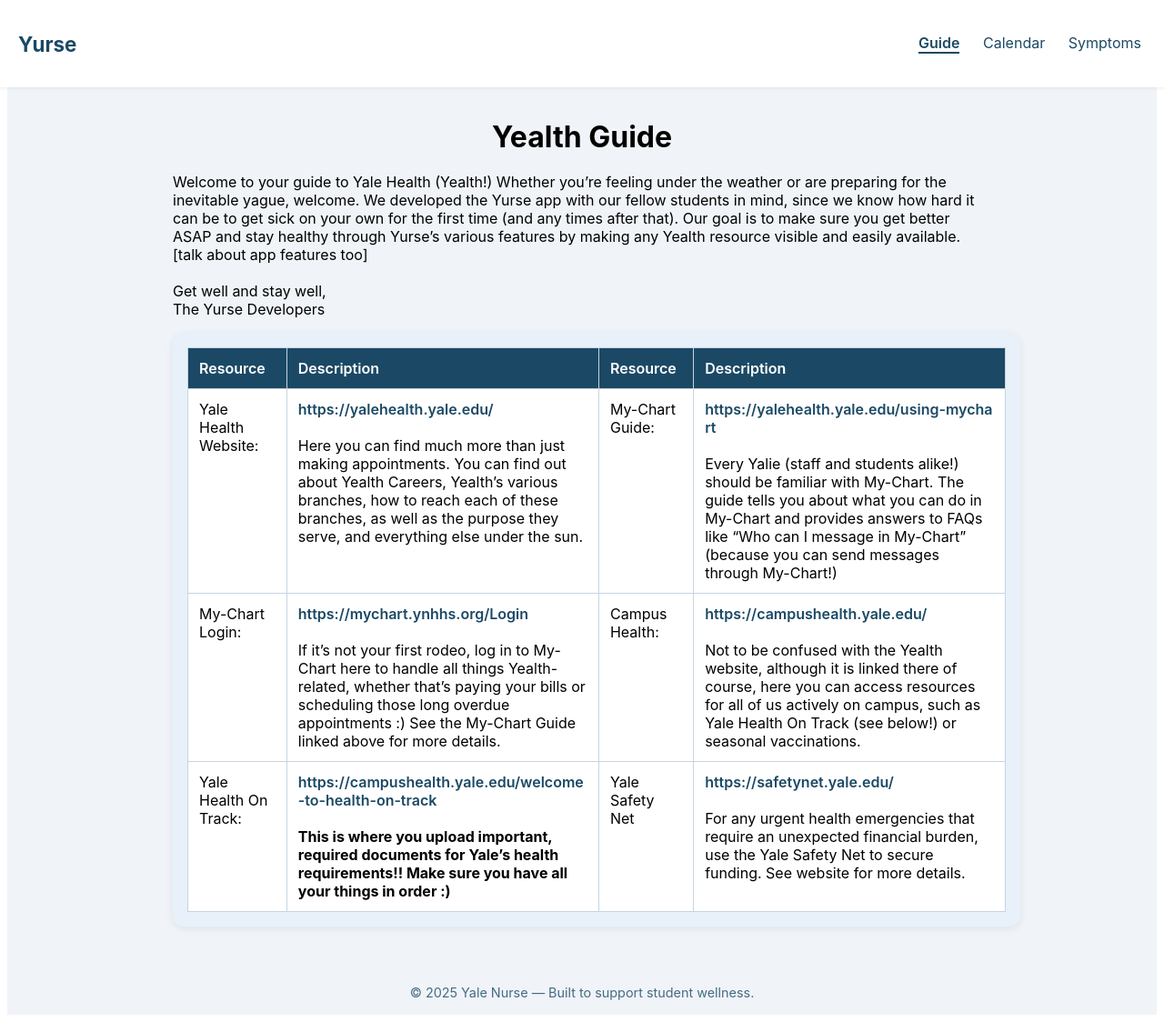
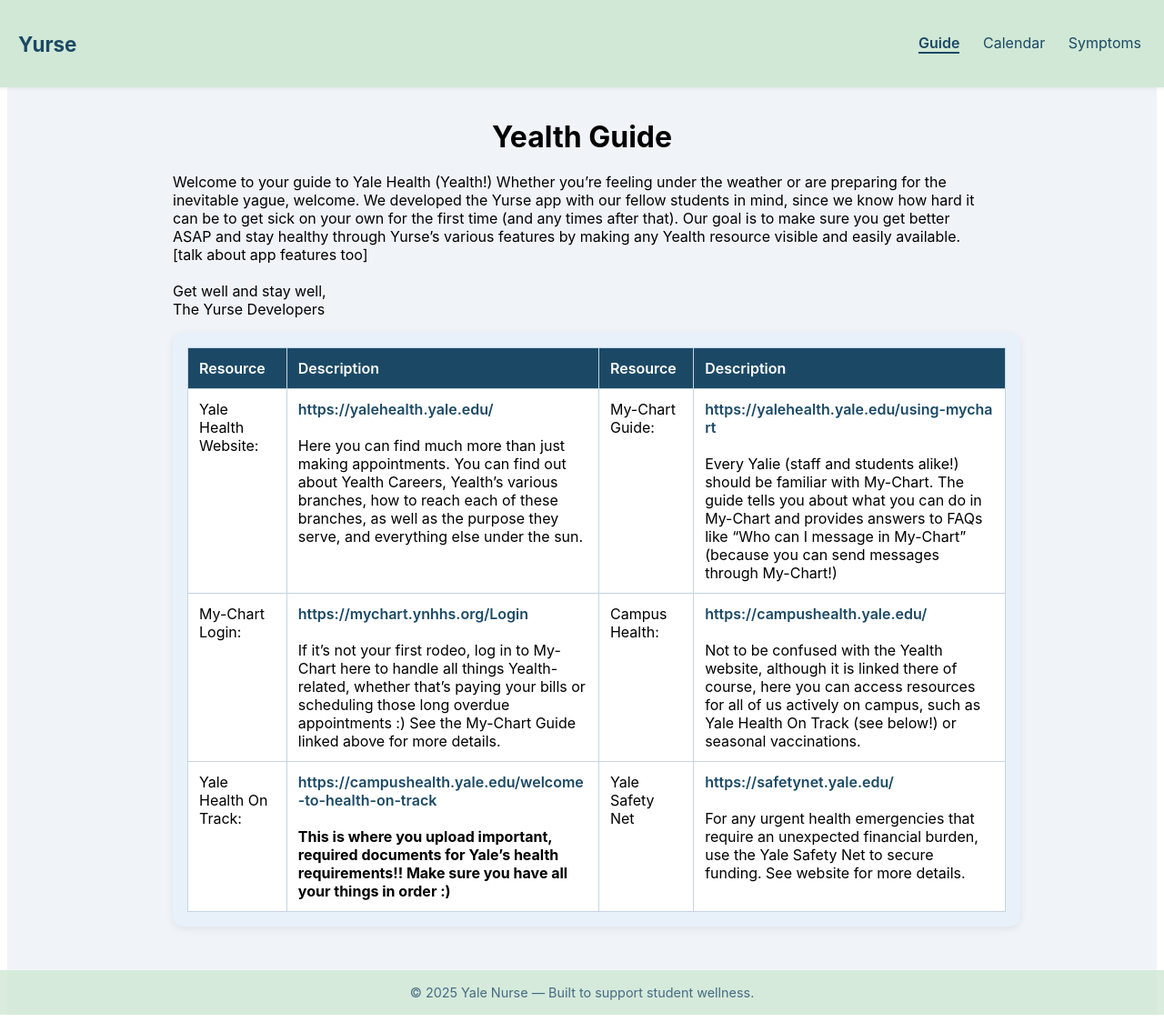
Before and after one commit to azran-09/catalystFinalProject, a React (Vite) app: page / in a window 1280 px wide. Shown: the whole page at 91% size. Built offline with nearby package versions, Linux system fonts and the light colour scheme; the HTML template or start-up script is replaced by a standard one.

Commit message:
minor changes

```diff
--- a/src/App.jsx
+++ b/src/App.jsx
@@ -32,15 +32,12 @@
         alignItems: "center",
       }}
     >
-      {/* ⭐ Navbar always visible */}
       <Navbar page={page} setPage={setPage} />
 
-      {/* Page content */}
       <div style={{ width: "100%", maxWidth: "900px", marginTop: "6rem" }}>
         {renderPage()}
       </div>
 
-      {/* Footer */}
       <footer
         style={{
           textAlign: "center",
@@ -49,6 +46,8 @@
           color: "#1B4965",
           fontSize: "0.9rem",
           opacity: 0.8,
+          background: "#d0e8d5",
+          width:"100%",
         }}
       >
         © {new Date().getFullYear()} Yale Nurse — Built to support student wellness.
--- a/src/pages/Navbar.css
+++ b/src/pages/Navbar.css
@@ -4,7 +4,7 @@
   justify-content: space-between;
   align-items: center;
   padding: 1rem 2rem;
-  background-color: white;
+  background-color: #d0e8d5;
   box-shadow: 0 1px 4px rgba(0, 0, 0, 0.08);
   position: fixed;
   top: 0;
--- a/src/pages/Navbar.jsx
+++ b/src/pages/Navbar.jsx
@@ -28,8 +28,6 @@
           whileHover={{
             scale: 1.2,
             color: "#1B4965",
-            textDecoration: "underline",
-            textUnderlineOffset: 5,
           }}
           onClick={() => handleNav("guide")}
           className={page === "guide" ? "active" : ""}
@@ -41,8 +39,6 @@
           whileHover={{
             scale: 1.2,
             color: "#1B4965",
-            textDecoration: "underline",
-            textUnderlineOffset: 5,
           }}
           onClick={() => handleNav("calendar")}
           className={page === "calendar" ? "active" : ""}
@@ -54,8 +50,6 @@
           whileHover={{
             scale: 1.2,
             color: "#1B4965",
-            textDecoration: "underline",
-            textUnderlineOffset: 5,
           }}
           onClick={() => handleNav("symptoms")}
           className={page === "symptoms" ? "active" : ""}
--- a/src/pages/YealthGuide.css
+++ b/src/pages/YealthGuide.css
@@ -46,13 +46,11 @@
   text-align: left;
 }
 
-/* Hover effect: slight lift + subtle highlight */
 .custom-table td:hover {
   background: #f7fbff;
   transform: translateY(-2px);
 }
 
-/* Link styling */
 .custom-table a {
   color: #1b4965;
   font-weight: 600;
@@ -64,7 +62,6 @@
   text-decoration: underline;
 }
 
-/* Mobile responsiveness */
 @media (max-width: 600px) {
   .custom-table {
     min-width: 100%;
```
